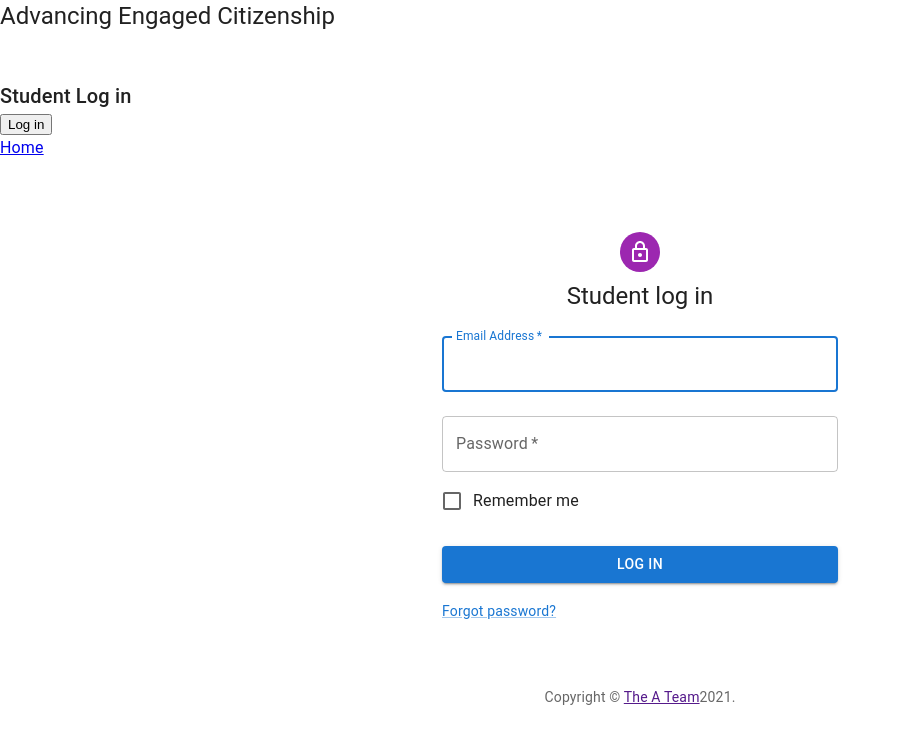
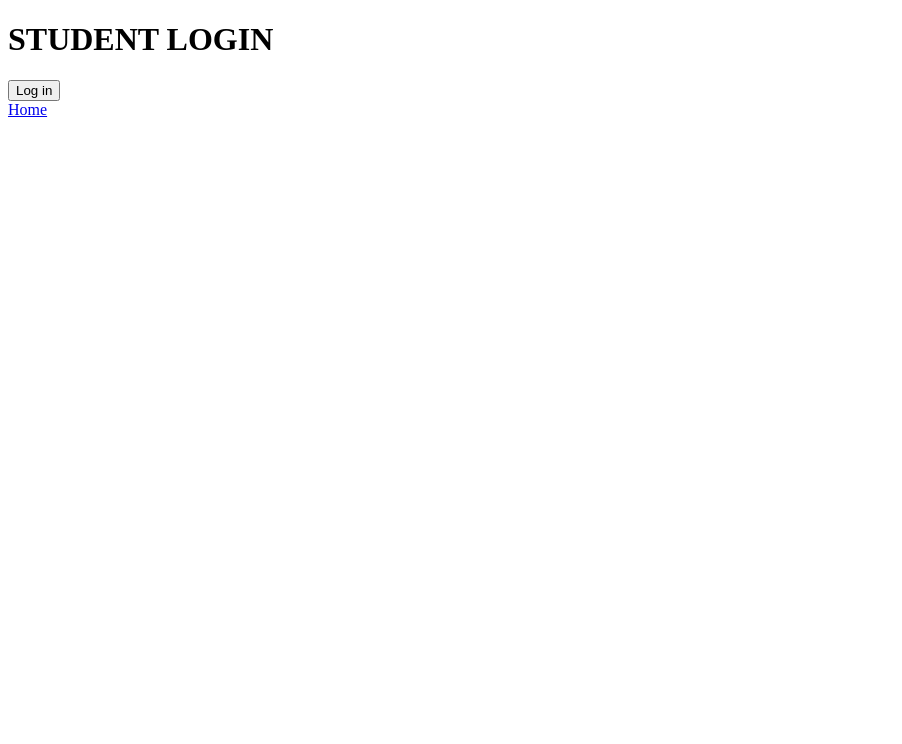
Before and after one commit to LawrenceBaatjies/Advancing-Engaged-Citizenship, a React (Create React App) app in the folder client/: page /student/login in a window 1280 px wide. Shown: the top 744 px of the page, without its empty margins (0-902 px from the left). Built offline with nearby package versions, Linux system fonts and the light colour scheme.

Commit message:
Revert "initial student log in"

```diff
--- a/client/src/pages/login/StudentLogin.js
+++ b/client/src/pages/login/StudentLogin.js
@@ -1,169 +1,14 @@
-import React, { useState } from "react";
+import React from "react";
 import { Link } from "react-router-dom";
-import Avatar from "@mui/material/Avatar";
-import Button from "@mui/material/Button";
-import CssBaseline from "@mui/material/CssBaseline";
-import TextField from "@mui/material/TextField";
-import FormControlLabel from "@mui/material/FormControlLabel";
-import Checkbox from "@mui/material/Checkbox";
-import FormLink from "@mui/material/Link";
-import Grid from "@mui/material/Grid";
-import Box from "@mui/material/Box";
-import LockOutlinedIcon from "@mui/icons-material/LockOutlined";
-import Typography from "@mui/material/Typography";
-import Container from "@mui/material/Container";
-import { createTheme, ThemeProvider } from "@mui/material/styles";
 
 const StudentLogin = ({ setAuth }) => {
-	const [studentEmail, setStudentEmail] = useState("");
-	const [studentPassword, setStudentPassword] = useState("");
-	const [student, setStudent] = useState([]);
-
-	const handleEmail = (event) => {
-		event.preventDefault();
-		setStudentEmail(event.target.value);
-	};
-
-	const handlePassword = (event) => {
-		event.preventDefault();
-		setStudentPassword(event.target.value);
-	};
-
-	const handleSubmit = (event) => {
-		event.preventDefault();
-		const newStudent = ({
-			student_email: studentEmail,
-			student_password: studentPassword,
-		});
-
-		setStudent([...student, newStudent]);
-		setStudentEmail("");
-		setStudentPassword("");
-	};
-
-	const Copyright = (props) => {
-		return (
-			<Typography variant="body2" color="text.secondary" align="center" {...props}>
-				{"Copyright © "}
-				<Link color="inherit" href="">
-					The A Team
-				</Link>{""}
-				{new Date().getFullYear()}
-				{"."}
-			</Typography>
-		);
-	};
-
-	const Student = (props) => {
-		return (
-			<div>
-				{student.map((student) => {
-					return (
-						<>
-							<Typography variant="body2" color="text.secondary" align="center" {...props}>
-								{`Student email: ${student.student_email}`}
-								<br />
-								{`Student password: ${student.student_password}`}
-							</Typography>
-						</>
-					);
-				}
-				)}
-			</div>
-		);
-	};
-
-	const theme = createTheme();
-
 	return (
 		<>
 			<div>
-				<Typography component="h1" variant="h5">
-					Advancing Engaged Citizenship
-				</Typography>
-				<br />
-				<br />
-				<Typography variant="h6" component="h2">
-					Student Log in
-				</Typography>
+				<h1>STUDENT LOGIN</h1>
 				<button onClick={() => setAuth(true)}>Log in</button>
 			</div>
 			<Link to="/">Home</Link>
-
-			<ThemeProvider theme={theme}>
-				<Container component="main" maxWidth="xs">
-					<CssBaseline />
-					<Box
-						sx={{
-							marginTop: 8,
-							display: "flex",
-							flexDirection: "column",
-							alignItems: "center",
-						}}
-					>
-						<Avatar sx={{ m: 1, bgcolor: "secondary.main" }}>
-							<LockOutlinedIcon />
-						</Avatar>
-						<Typography component="h1" variant="h5">
-							Student log in
-						</Typography>
-						<Box
-							component="form"
-							onSubmit={handleSubmit}
-							noValidate sx={{ mt: 1 }}>
-							<TextField
-								margin="normal"
-								required
-								fullWidth
-								id="email"
-								label="Email Address"
-								name="email"
-								autoComplete="email"
-								autoFocus
-								value={studentEmail}
-								onChange={handleEmail}
-							/>
-							<TextField
-								margin="normal"
-								required
-								fullWidth
-								name="password"
-								label="Password"
-								type="password"
-								id="password"
-								autoComplete="current-password"
-								value={studentPassword}
-								onChange={handlePassword}
-							/>
-							<FormControlLabel
-								control={<Checkbox value="remember" color="primary" />}
-								label="Remember me"
-							/>
-							<Button
-								type="submit"
-								fullWidth
-								variant="contained"
-								sx={{ mt: 3, mb: 2 }}
-								onClick={handleSubmit}
-							>
-								Log In
-							</Button>
-							<Grid container>
-								<Grid item xs>
-									<FormLink
-										href="#"
-										variant="body2"
-									>
-										Forgot password?
-									</FormLink>
-								</Grid>
-							</Grid>
-						</Box>
-					</Box>
-					<Student />
-					<Copyright sx={{ mt: 8, mb: 4 }} />
-				</Container>
-			</ThemeProvider>
 		</>
 	);
 };
```
